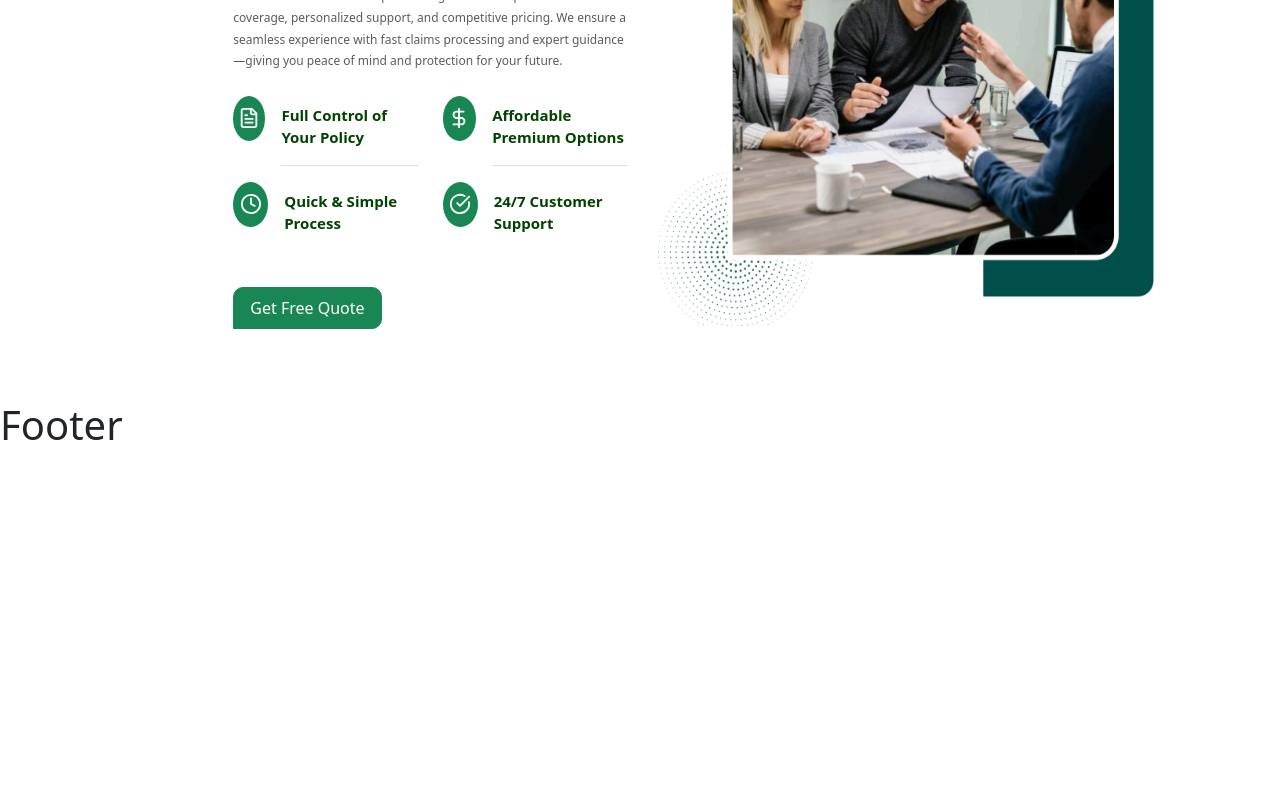
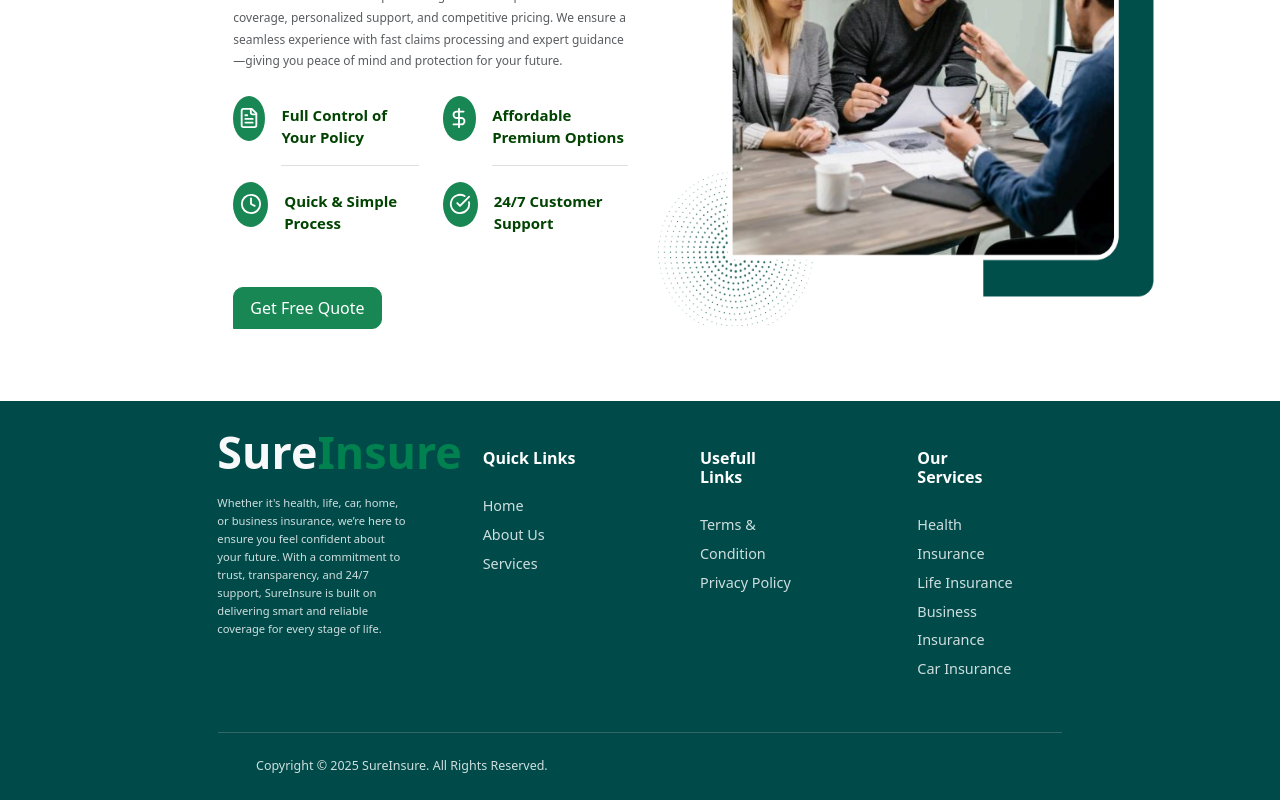
Before and after one commit to Prit1011/sureinsure, a React (Vite) app in the folder Frontend/: page / in a window 1280 px wide. Shown: the part 2146-2946 px from the top of the page. Before the commit the page ends 2603 px from the top, so only its background shows below. Built offline with nearby package versions, Linux system fonts and the light colour scheme.

Commit message:
crete the footer

```diff
--- a/Frontend/src/landing_page/About.jsx
+++ b/Frontend/src/landing_page/About.jsx
@@ -112,7 +112,7 @@ export default function InsuranceComponent() {
               className="position-relative ms-sm-auto navbtn stats-box"
               style={{
                 marginTop: "-10rem",
-                backgroundColor: "rgba(194, 202, 194, 0.37)",
+                backgroundColor: "rgba(201, 206, 201, 0.34)",
                 paddingTop: "1.6rem",
                 paddingBottom: "2.1rem",
                 paddingLeft: "2rem",
--- a/Frontend/src/landing_page/Footer.jsx
+++ b/Frontend/src/landing_page/Footer.jsx
@@ -1,9 +1,107 @@
-import React from 'react';
+import React from "react";
 
 function Footer() {
-    return (
-        <h1>Footer</h1>
-     );
+  return (
+    <footer
+      style={{ backgroundColor: "#004b49", minHeight: "110px" }}
+      className="text-light overflow-hidden "
+    >
+        <div>
+      <div className=" text-center">
+        <div className="row">
+          <div className="col-2"></div>
+          <div className="col-2  my-4 text-start ml-0 w-4">
+            <h2 className="fw-bold mb-3" style={{ fontSize: "2.8rem" }}>
+              Sure<span style={{ color: "#028150ff" }}>Insure</span>
+            </h2>
+            <p
+              style={{
+                fontSize: "0.70rem",
+                color: "#cfdedf",
+                lineHeight: "1.6",
+              }}
+            >
+              Whether it's health, life, car, home, or business insurance, we’re
+              here to ensure you feel confident about your future. With a
+              commitment to trust, transparency, and 24/7 support, SureInsure is
+              built on delivering smart and reliable coverage for every stage of
+              life.
+            </p>
+          </div>
+
+          <div className="col-2 text-start my-5">
+            <h6
+              className="fw-semibold mb-4 text-start px-5"
+              style={{ fontSize: "1rem", color: "#ffffff" }}
+            >
+              Quick Links
+            </h6>
+            <div className="text-start px-5" style={{ lineHeight: "2" }}>
+              <div style={{ fontSize: "0.9rem", color: "#cfdedf" }}>Home</div>
+              <div style={{ fontSize: "0.9rem", color: "#cfdedf" }}>
+                About Us
+              </div>
+              <div style={{ fontSize: "0.9rem", color: "#cfdedf" }}>
+                Services
+              </div>
+            </div>
+          </div>
+
+          <div className="col-2 text-start  my-5">
+            <h6
+              className="fw-semibold mb-4 px-5"
+              style={{ fontSize: "1rem", color: "#ffffff" }}
+            >
+              Usefull Links
+            </h6>
+            <div className="text-start px-5" style={{ lineHeight: "2" }}>
+              <div style={{ fontSize: "0.9rem", color: "#cfdedf" }}>
+                Terms &amp; Condition
+              </div>
+              <div style={{ fontSize: "0.9rem", color: "#cfdedf" }}>
+                Privacy Policy
+              </div>
+            </div>
+          </div>
+
+          <div className="col-2 text-start my-5">
+            <h6
+              className="fw-semibold mb-4 px-5"
+              style={{ fontSize: "1rem", color: "#ffffff" }}
+            >
+              Our Services
+            </h6>
+            <div className="text-start px-5" style={{ lineHeight: "2" }}>
+              <div style={{ fontSize: "0.9rem", color: "#cfdedf" }}>
+                Health Insurance
+              </div>
+              <div style={{ fontSize: "0.9rem", color: "#cfdedf" }}>
+                Life Insurance
+              </div>
+              <div style={{ fontSize: "0.9rem", color: "#cfdedf" }}>
+                Business Insurance
+              </div>
+              <div style={{ fontSize: "0.9rem", color: "#cfdedf" }}>
+                Car Insurance
+              </div>
+            </div>
+          </div>
+      </div>
+      <div className="col-2"></div>
+          <hr
+            style={{ borderColor: "#babebeff", width: "66%", margin: "0 auto" }}
+            className="my-0 mt-0"
+          />
+          <div
+            className="text-start py-4"
+            style={{ color: "#cfdedf", fontSize: "0.78rem", paddingLeft:"16rem" }}
+          >
+            Copyright © 2025 SureInsure. All Rights Reserved.
+          </div>
+        </div>
+      </div>
+    </footer>
+  );
 }
 
 export default Footer;
```
